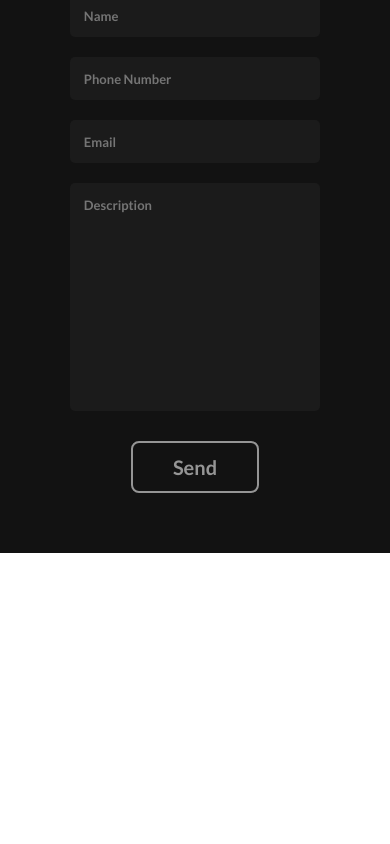
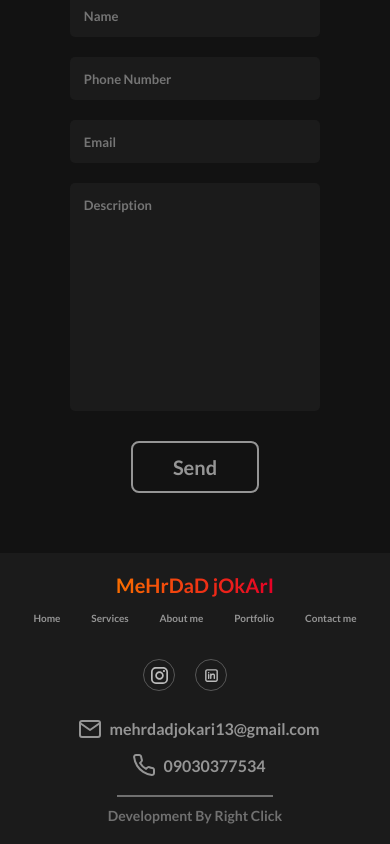
Before and after one commit to mehrdadj2005/mehrdad-jokari, a React (Vite) app in the folder my-react-app/: page / in a window 390 px wide. Shown: the part 3096-3940 px from the top of the page. Before the commit the page ends 3649 px from the top, so only its background shows below. Built offline with nearby package versions, Linux system fonts and the light colour scheme.

Commit message:
add footer section
create footer section

```diff
--- /dev/null
+++ b/my-react-app/src/Footer/Footer.css
@@ -0,0 +1,222 @@
+footer {
+    background-color: var(--Grey-Normal-hover);
+}
+
+.container-Footer {
+    display: flex;
+    flex-direction: column;
+    justify-content: center;
+    align-items: center;
+}
+
+footer .linksIcon {
+    display: flex;
+    margin: 30px 0 0 0;
+}
+
+footer .linksIcon a {
+    width: 40px;
+    height: 40px;
+    background-color: var(--Grey-Normal-hover);
+    border: 0.7px solid var(--White-Darker);
+    border-radius: 50px;
+    margin-right: 20px;
+    text-decoration: none;
+    display: flex;
+    align-items: center;
+    justify-content: center;
+}
+
+footer .linksIcon a img {
+    width: 23px;
+    height: 23px;
+}
+
+.iconBehance img {
+    margin-top: 3px;
+    width: 31px !important;
+    height: 29px !important;
+}
+
+.iconLinkedin img {
+    width: 31px;
+    height: 29px;
+}
+
+.btnHire {
+    font-size: 20px;
+    padding: 12px 40px;
+    margin-bottom: 80px;
+}
+
+.hr {
+    width: 40%;
+    height: 2px;
+    background-color: var(--White-Dark-active);
+    margin-top: 30px;
+}
+
+.logo-footer {
+    margin-top: 40px;
+    background: -webkit-linear-gradient(0deg, var(--leftBgLogo), var(--rightBgLogo));
+    -webkit-background-clip: text;
+    -webkit-text-fill-color: transparent;
+    font-family: K2D;
+    cursor: pointer;
+    font-size: 30px;
+}
+
+.nav {
+    margin-top: 30px;
+}
+
+.callMe {
+    margin-top: 20px;
+    display: flex;
+    justify-content: space-between;
+    width: 40%;
+}
+
+.callMe * {
+    color: var(--White-Dark-hover);
+}
+
+.callMe>div {
+    display: flex;
+    justify-content: space-evenly;
+    align-items: center;
+}
+
+.callMe img {
+    margin: 1vh;
+}
+
+.texxtFooter {
+    margin: 10px 0 20px;
+}
+
+.texxtFooter {
+    color: var(--White-Dark-active);
+    font-size: 16px;
+}
+
+.container-Footer li {
+    color: var(--White-Dark-hover);
+}
+
+/* Responsive */
+
+@media screen and (max-width: 1100px) {
+    .callMe {
+        flex-direction: column;
+    }
+
+    .callMe>div {
+        justify-content: center;
+    }
+}
+
+@media screen and (max-width: 900px) {
+    .hr {
+        margin-top: 15px;
+    }
+
+    .logo-footer {
+        font-size: 20px;
+    }
+
+    .callMe {
+        width: 50%;
+    }
+
+}
+
+@media screen and (max-width: 700px) {
+
+    footer li,
+    footer p {
+        font-size: 16px;
+    }
+
+    .hr {
+        margin-top: 10px;
+    }
+
+    .logo-footer {
+        font-size: 20px;
+        margin-top: 20px;
+    }
+}
+
+@media screen and (max-width: 460px) {
+    .container-Footer li {
+        font-size: 12px !important;
+    }
+
+    .container-Footer .nav {
+        margin-top: 10px;
+    }
+}
+
+@media screen and (max-width: 390px) {
+    .container-Footer li {
+        font-size: 10px !important;
+    }
+
+    .texxtFooter p {
+        font-size: 14px;
+    }
+
+    .linksIcon a {
+        width: 30px !important;
+        height: 30px !important;
+    }
+
+    .linksIcon a img {
+        width: 17px !important;
+        height: 17px !important;
+    }
+}
+
+@media screen and (max-width: 360px) {
+    .container-Footer li {
+        font-size: 10px !important;
+        padding: 0.5vh;
+    }
+
+    .texxtFooter p,
+    .callMe p {
+        font-size: 14px;
+    }
+
+}
+
+@media screen and (max-width: 310px) {
+    .container-Footer li {
+        font-size: 8px !important;
+        padding: 0.5vh;
+        margin: 0 4px;
+    }
+
+    .texxtFooter p {
+        font-size: 12px;
+        text-align: center;
+    }
+
+    .callMe p {
+        font-size: 12px;
+    }
+
+    .callMe img {
+        width: 18px;
+        height: 18px;
+    }
+
+    .linksIcon {
+        margin-top: 15px !important;
+    }
+
+    .callMe {
+        margin-top: 10px;
+    }
+}
--- /dev/null
+++ b/my-react-app/src/Footer/Footer.jsx
@@ -0,0 +1,63 @@
+import React from "react";
+import "./Footer.css";
+import { goToSection } from "../Header/Header";
+
+export default function Footer(props) {
+    let [logo, nav, linksIcon, callMe, text] = props.data.Footer
+
+
+    return (
+        <footer>
+            <div className="container-Footer">
+
+                <div>
+                    <h1 className="logo-footer" onClick={goToSection}>{logo.child}</h1>
+                </div>
+
+                <div className="nav">
+                    <ul>
+                        {
+                            nav.map((item, index) => (
+                                <li onClick={goToSection} className="li" key={index}>
+                                    {item.child}
+                                </li >
+                            ))
+                        }
+                    </ul>
+                </div>
+
+                <div className="linksIcon">
+                    {
+                        linksIcon.map(item =>
+                        (
+                            <a target="_blank" className={item.class} href={item.href}>
+                                <img src={item.src} />
+                            </a>
+                        )
+                        )
+                    }
+                </div>
+
+                <div className="callMe">
+                    {
+                        callMe.map((item, index) => (
+
+                            <>
+                                <div>
+                                    <img src={item.src} />
+                                    <p>{item.child}</p>
+                                </div>
+                            </>
+                        ))
+                    }
+                </div>
+
+                <div className="hr"></div>
+
+                <div className="texxtFooter">
+                    <p>{text.child}</p>
+                </div>
+            </div>
+        </footer>
+    )
+}
--- a/my-react-app/src/main.jsx
+++ b/my-react-app/src/main.jsx
@@ -6,8 +6,9 @@ import { Header } from "./Header/Header.jsx";
 import Hero from "./HeroSection/Hero.jsx";
 import Services from "./ServicesSection/Services.jsx";
 import AboutMe from './AboutMe/AboutMe.jsx';
-import Portfolio from './PortfolioSection/Portfolio';
-import ContactMe from './ContactMe/ContactMe';
+import Portfolio from './PortfolioSection/Portfolio.jsx';
+import ContactMe from './ContactMe/ContactMe.jsx';
+import Footer from './Footer/Footer.jsx';
 
 const main = ReactDOM.createRoot(document.getElementById('main'))
 main.render(
@@ -18,5 +19,6 @@ main.render(
     <AboutMe data={data} />
     <Portfolio data={data} />
     <ContactMe data={data} />
+    <Footer data={data} />
   </>
 );
```
